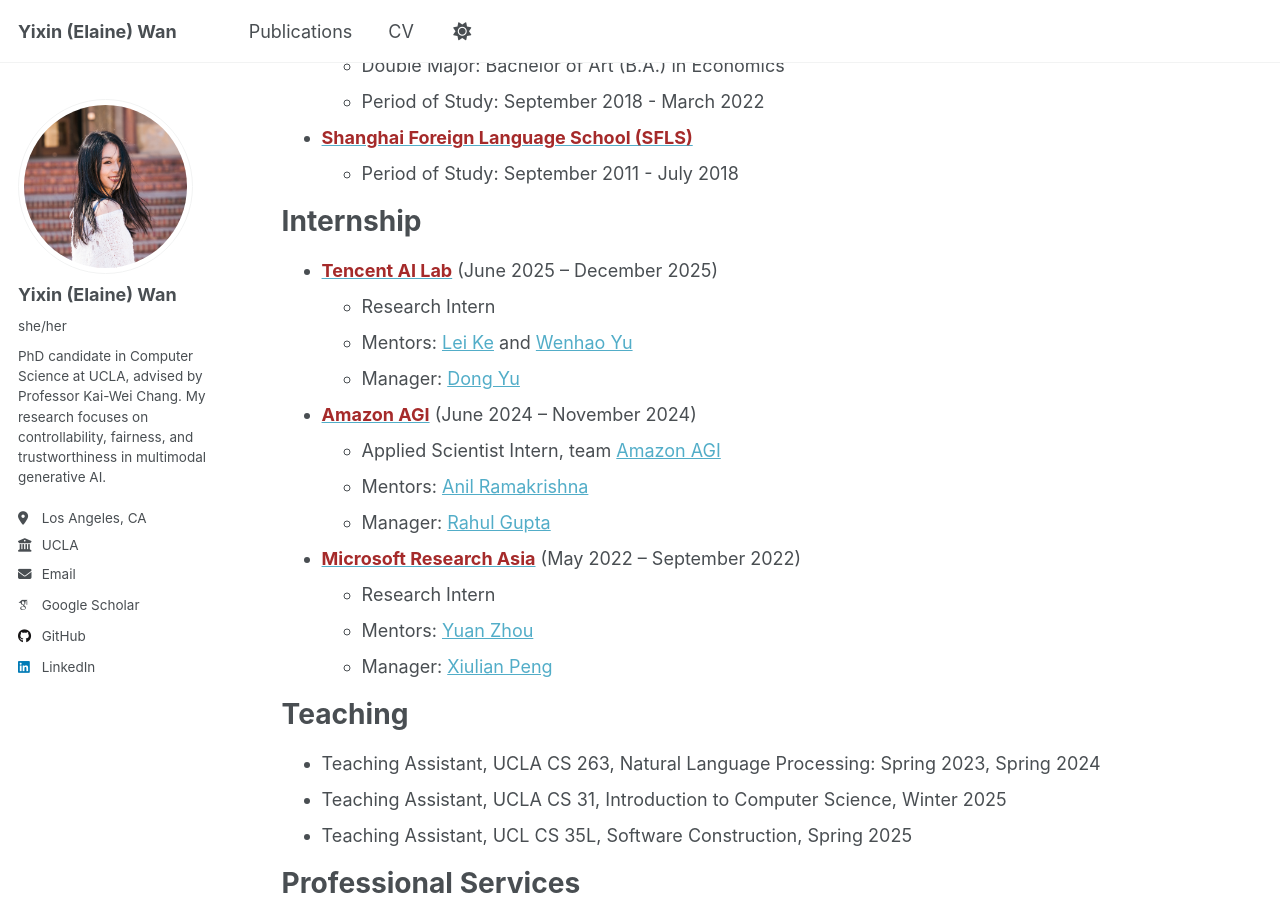
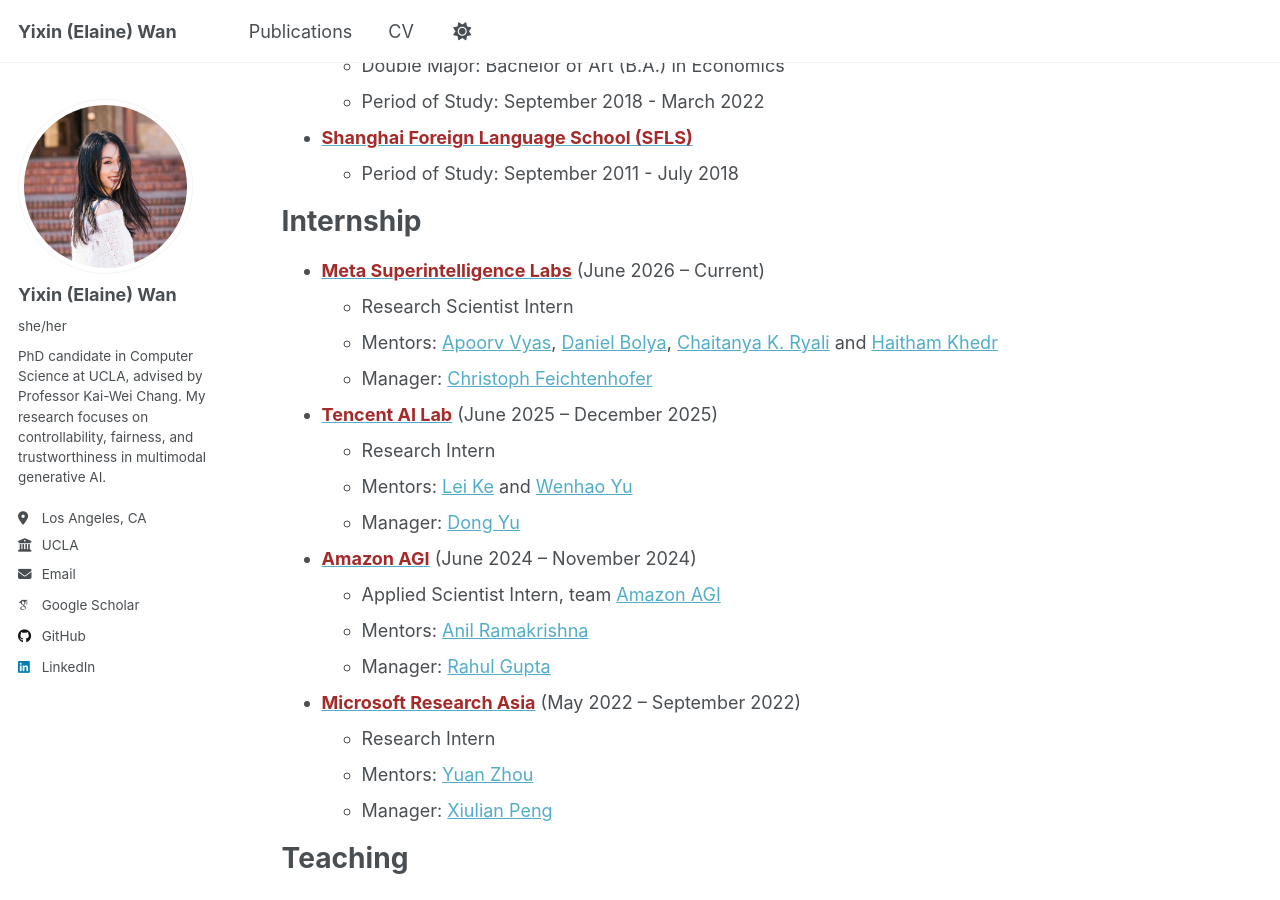
Before and after one commit to elainew728/elainew728.github.io, a Jekyll site: the page built from _pages/cv.md, in a window 1280 px wide and 900 px high, scrolled down 375 px. Built offline with Jekyll 4.4.1, drawn with Linux system fonts in a browser that asks for light colours; some web fonts are replaced; a script that is not in the unit is left out.

Commit message:
Update cv

```diff
--- a/_pages/cv.md
+++ b/_pages/cv.md
@@ -25,6 +25,10 @@ Please find my latest CV [here](/files/Yixin Wan_resume_202607.pdf) (updated 202
     - Period of Study: September 2011 - July 2018 <br/>
 
 # Internship
+* <span style="color:black; font-size:15px"><b><a href="https://ai.meta.com/" target="_blank"><font color="brown" size="4">Meta Superintelligence Labs</font></a></b></span> (June 2026 – Current)
+    - Research Scientist Intern
+    - Mentors: [Apoorv Vyas](https://apoorv2904.github.io/), [Daniel Bolya](https://dbolya.com/), [Chaitanya K. Ryali](https://scholar.google.com/citations?user=4LWx24UAAAAJ&hl=en) and [Haitham Khedr](https://hkhedr.com/)
+    - Manager: [Christoph Feichtenhofer](https://feichtenhofer.github.io/)
 * <span style="color:black; font-size:15px"><b><a href="https://ai.tencent.com/ailab/en/about/" target="_blank"><font color="brown" size="4">Tencent AI Lab</font></a></b></span> (June 2025 – December 2025)
     - Research Intern
     - Mentors: [Lei Ke](https://www.kelei.site/) and [Wenhao Yu](https://wyu97.github.io/)
```
